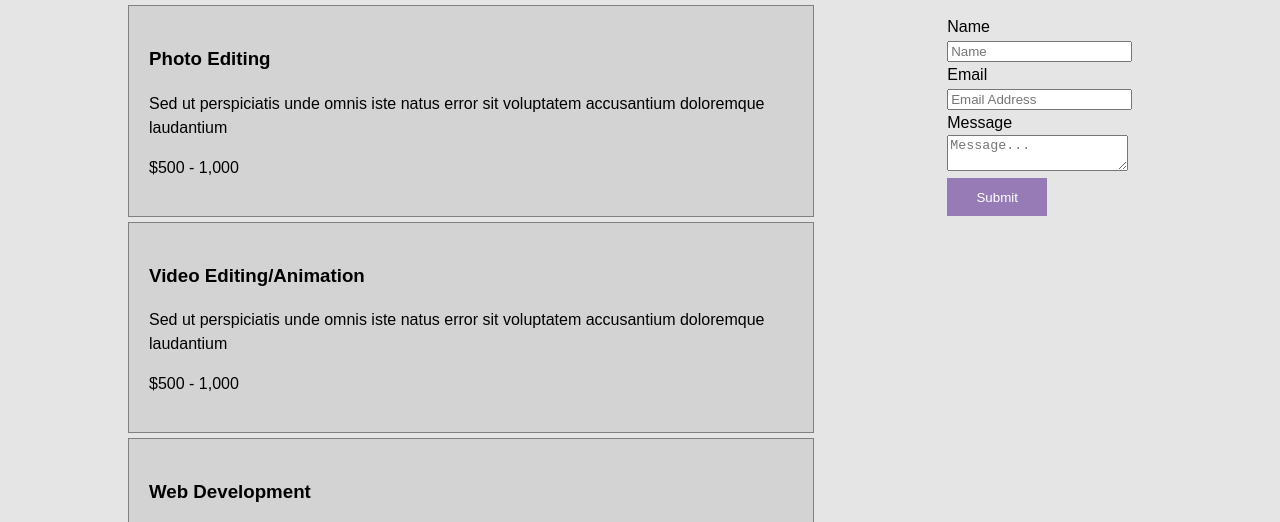
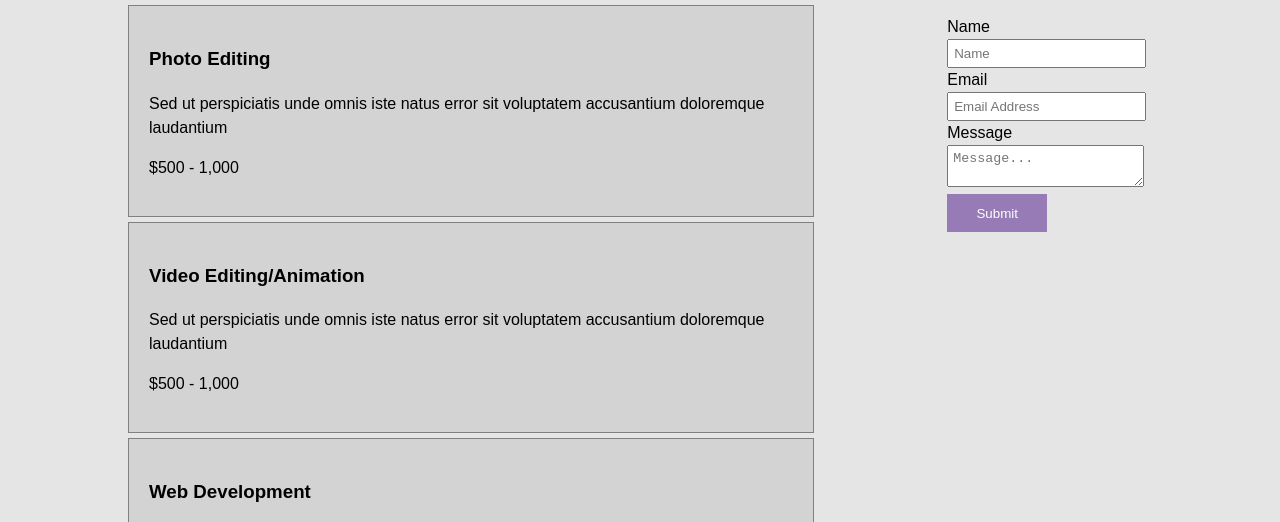
Before and after one commit to nerbism/Nerbism, a plain HTML site: page services.html in a window 1280 px wide. Shown: the part 258-780 px from the top of the page. Drawn offline with Linux system fonts and the light colour scheme.

Commit message:
fixed width pf quote inputs

```diff
--- a/css/style.css
+++ b/css/style.css
@@ -173,6 +173,10 @@ ul#services li {
     background: lightgray;
 }
 
+aside .quote input, aside .quote textarea {
+    width: 90%;
+    padding: 5px;
+}
 
 
 /*                          Footer Area                             */
--- a/services.html
+++ b/services.html
@@ -60,19 +60,19 @@
                 </ul>
                 <p>Sed ut perspiciatis unde omnis iste natus error sit voluptatem accusantium doloremque laudantium, totam rem aperiam, eaque ipsa quae ab illo inventore veritatis et quasi architecto beatae vitae dicta sunt explicabo. Nemo enim ipsam voluptatem quia voluptas sit aspernatur aut odit aut fugit, sed quia consequuntur magni dolores eos qui ratione voluptatem sequi nesciunt. Neque porro quisquam est, qui dolorem ipsum quia dolor sit amet, consectetur, adipisci velit, sed quia non numquam eius modi tempora incidunt ut labore et dolore magnam aliquam quaerat voluptatem. Ut enim ad minima veniam, quis nostrum exercitationem ullam corporis suscipit laboriosam, nisi ut aliquid ex ea commodi consequatur? Quis autem vel eum iure reprehenderit qui in ea voluptate velit esse quam nihil molestiae consequatur, vel illum qui dolorem eum fugiat quo voluptas nulla pariatur</p>
             </article>
-            <aside id="sidebar">
+            <aside id="sidebar" >
                 <div class="">
                     <h3>Get a Quote</h3>
                     <form>
-                        <div>
-                            <label>Name</label><br>
-                            <input type="text" placeholder="Name" />
+                        <div class="quote">
+                            <label >Name</label><br>
+                            <input type="text" placeholder="Name"/>
                         </div>
-                        <div>
+                        <div class="quote">
                             <label>Email</label><br>
                             <input type="email" placeholder="Email Address" />
                         </div>
-                        <div>
+                        <div class="quote">
                             <label>Message</label><br>
                             <textarea placeholder="Message..."></textarea>
                             <button class="button1">Submit</button>
```
